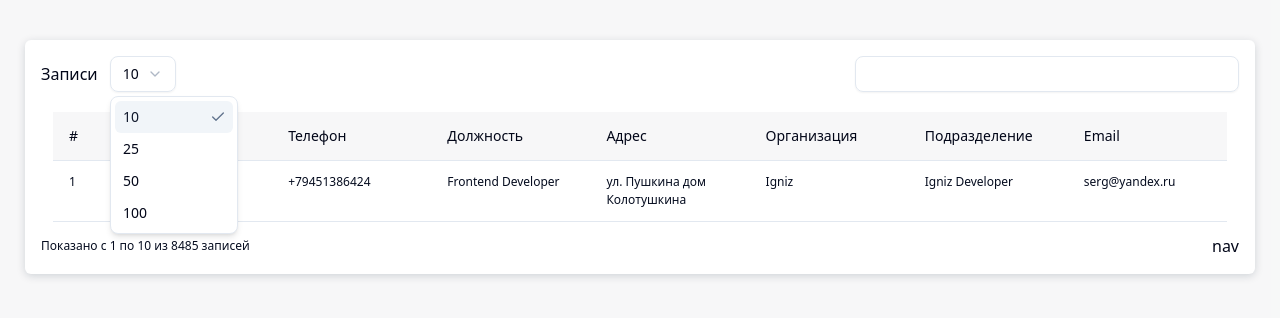
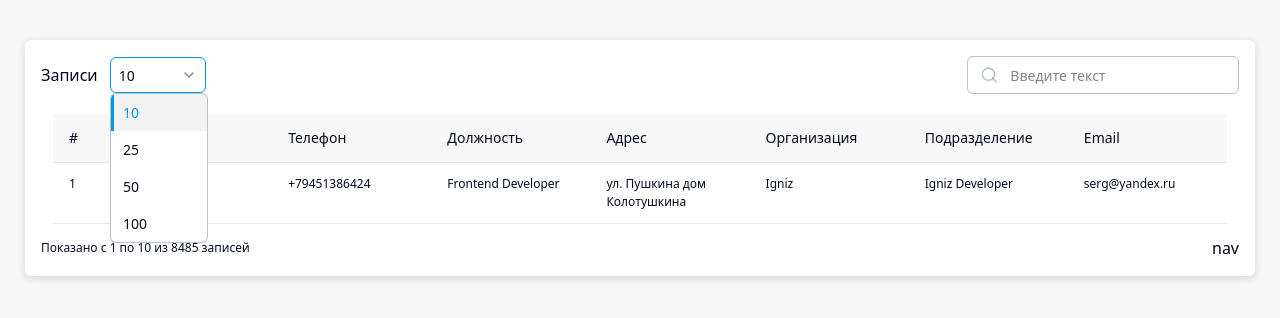
Before and after one commit to SergeyV1S/telephone_directory, a React (Vite) app in the folder apps/client/: page / in a window 1280 px wide. Both pictures are taken after a click on the button "10". Shown: the top 318 px of the page. Built offline with nearby package versions, Linux system fonts and the light colour scheme.

Commit message:
fix select components and styles

```diff
--- a/apps/client/src/App.tsx
+++ b/apps/client/src/App.tsx
@@ -1,6 +1,5 @@
 import { Container } from "@/components/Container";
 import {
-  Input,
   Select,
   SelectContent,
   SelectItem,
@@ -18,6 +17,8 @@ import {
   Typography
 } from "@/components/ui";
 
+import { SearchInput } from "./components/ui/searchInput";
+
 const App = () => (
   <Container>
     <Table>
@@ -25,7 +26,7 @@ const App = () => (
         <div className='flex items-center gap-3'>
           <p>Записи</p>
           <Select defaultValue='10'>
-            <SelectTrigger className='max-w-24'>
+            <SelectTrigger className='w-24'>
               <SelectValue />
             </SelectTrigger>
             <SelectContent>
@@ -36,7 +37,7 @@ const App = () => (
             </SelectContent>
           </Select>
         </div>
-        <Input placeholder='' className='max-w-96' />
+        <SearchInput placeholder='Введите текст' className='max-w-96' />
       </TableCaption>
       <TableContent>
         <TableHeader>
--- a/apps/client/src/assets/index.css
+++ b/apps/client/src/assets/index.css
@@ -43,6 +43,16 @@
   --color-sidebar-accent-foreground: var(--sidebar-accent-foreground);
   --color-sidebar-border: var(--sidebar-border);
   --color-sidebar-ring: var(--sidebar-ring);
+  --color-base-dark-3: var(--base-dark-3);
+  --color-base-dark-8: var(--base-dark-8);
+  --color-base-dark-5: var(--base-dark-5);
+  --color-base-dark: var(--base-dark);
+  --color-bright-blue-light: var(--bright-blue-light);
+  --color-corporate: var(--color-corporate);
+  --color-blue-30: var(--blue-30);
+  --color-blue-50: var(--blue-50);
+  --color-bright-blue: var(--bright-blue);
+  --color-input-border: var(--input-border);
 }
 
 :root {
@@ -87,6 +97,7 @@
   --blue-30: oklch(55.3% 0.156 243.7 / 30%);
   --blue-50: oklch(55.3% 0.156 243.7 / 50%);
   --bright-blue: oklch(65.7% 0.164 242.9);
+  --input-border: oklch(27.5% 0.075 248.5 / 28%);
 }
 
 .dark {
@@ -130,6 +141,7 @@
   --blue-30: oklch(55.3% 0.156 243.7 / 30%);
   --blue-50: oklch(55.3% 0.156 243.7 / 50%);
   --bright-blue: oklch(65.7% 0.164 242.9);
+  --input-border: oklch(27.5% 0.075 248.5 / 28%);
 }
 
 @layer base {
--- a/apps/client/src/components/Container.tsx
+++ b/apps/client/src/components/Container.tsx
@@ -3,7 +3,7 @@ interface IContainerProps {
 }
 
 export const Container = ({ children }: IContainerProps) => (
-  <div className='flex justify-center min-h-screen bg-(--base-dark-3)'>
+  <div className='flex justify-center min-h-screen bg-base-dark-3'>
     <div className='w-[calc(100%-50px)] mt-10'>{children}</div>
   </div>
 );
--- a/apps/client/src/components/ui/index.ts
+++ b/apps/client/src/components/ui/index.ts
@@ -3,3 +3,4 @@ export * from "./select";
 export * from "./table";
 export * from "./button";
 export * from "./typography";
+export * from "./searchInput";
--- a/apps/client/src/components/ui/input.tsx
+++ b/apps/client/src/components/ui/input.tsx
@@ -1,13 +1,16 @@
 import { cn } from "@/lib/utils";
+
+import { typographyVariants } from "./typography";
 
 const Input = ({ className, type, ...props }: React.ComponentProps<"input">) => (
   <input
     type={type}
     data-slot='input'
     className={cn(
-      "file:text-foreground placeholder:text-muted-foreground selection:bg-primary selection:text-primary-foreground dark:bg-input/30 border-input flex h-9 w-full min-w-0 rounded-md border bg-transparent px-3 py-1 text-base shadow-xs transition-[color,box-shadow] outline-none file:inline-flex file:h-7 file:border-0 file:bg-transparent file:text-sm file:font-medium disabled:pointer-events-none disabled:cursor-not-allowed disabled:opacity-50 md:text-sm",
-      "focus-visible:border-ring focus-visible:ring-ring/50 focus-visible:ring-[3px]",
+      "dark:bg-input/30 border-input-border flex h-9 w-full min-w-0 rounded-sm border bg-transparent px-3 py-1 shadow-xs transition-[color,box-shadow] outline-none file:inline-flex file:h-7 file:border-0 file:bg-transparent disabled:pointer-events-none disabled:cursor-not-allowed disabled:opacity-50",
+      "focus-visible:border-bright-blue focus-visible:ring-bright-blue-light focus-visible:ring-2",
       "aria-invalid:ring-destructive/20 dark:aria-invalid:ring-destructive/40 aria-invalid:border-destructive",
+      typographyVariants({ variant: "s" }),
       className
     )}
     {...props}
--- /dev/null
+++ b/apps/client/src/components/ui/searchInput.tsx
@@ -0,0 +1,31 @@
+import { useRef } from "react";
+
+import { SearchIcon } from "lucide-react";
+
+import { cn } from "@/lib";
+
+import { Input } from "./input";
+
+export const SearchInput = ({ className, ...props }: React.ComponentProps<"input">) => {
+  const searchInputRef = useRef<HTMLInputElement>(null);
+
+  return (
+    <div
+      className={cn(
+        "group flex items-center border border-input-border rounded-sm px-3 cursor-text",
+        "focus-within:border-bright-blue focus-within:ring-bright-blue-light focus-within:ring-2 transition-all duration-200",
+        className
+      )}
+    >
+      <SearchIcon
+        className='size-5 text-input-border group-focus-within:text-bright-blue'
+        onClick={() => searchInputRef.current?.focus()}
+      />
+      <Input
+        ref={searchInputRef}
+        className='border-0 focus-visible:border-0 focus-visible:ring-0 py-0'
+        {...props}
+      />
+    </div>
+  );
+};
--- a/apps/client/src/components/ui/select.tsx
+++ b/apps/client/src/components/ui/select.tsx
@@ -1,7 +1,9 @@
 import * as SelectPrimitive from "@radix-ui/react-select";
-import { CheckIcon, ChevronDownIcon, ChevronUpIcon } from "lucide-react";
+import { ChevronDownIcon, ChevronUpIcon } from "lucide-react";
 
 import { cn } from "@/lib/utils";
+
+import { typographyVariants } from "./typography";
 
 const Select = ({ ...props }: React.ComponentProps<typeof SelectPrimitive.Root>) => (
   <SelectPrimitive.Root data-slot='select' {...props} />
@@ -27,7 +29,8 @@ const SelectTrigger = ({
     data-slot='select-trigger'
     data-size={size}
     className={cn(
-      "border-input data-[placeholder]:text-muted-foreground [&_svg:not([class*='text-'])]:text-muted-foreground focus-visible:border-ring focus-visible:ring-ring/50 aria-invalid:ring-destructive/20 dark:aria-invalid:ring-destructive/40 aria-invalid:border-destructive dark:bg-input/30 dark:hover:bg-input/50 flex w-fit items-center justify-between gap-2 rounded-md border bg-transparent px-3 py-2 text-sm whitespace-nowrap shadow-xs transition-[color,box-shadow] outline-none focus-visible:ring-[3px] disabled:cursor-not-allowed disabled:opacity-50 data-[size=default]:h-9 data-[size=sm]:h-8 *:data-[slot=select-value]:line-clamp-1 *:data-[slot=select-value]:flex *:data-[slot=select-value]:items-center *:data-[slot=select-value]:gap-2 [&_svg]:pointer-events-none [&_svg]:shrink-0 [&_svg:not([class*='size-'])]:size-4",
+      "relative border-input-border data-[state=open]:border-bright-blue aria-invalid:ring-destructive/20 dark:aria-invalid:ring-destructive/40 aria-invalid:border-destructive dark:bg-input/30 dark:hover:bg-input/50 flex w-full items-center justify-between gap-2 rounded-sm border bg-transparent px-2 whitespace-nowrap shadow-xs transition-[color,box-shadow,border] outline-none disabled:cursor-not-allowed disabled:opacity-50 data-[size=default]:h-9 data-[size=sm]:h-8 *:data-[slot=select-value]:line-clamp-1 *:data-[slot=select-value]:flex *:data-[slot=select-value]:items-center *:data-[slot=select-value]:gap-2 [&_svg]:pointer-events-none [&_svg]:shrink-0 [&_svg:not([class*='size-'])]:size-4",
+      typographyVariants({ variant: "s" }),
       className
     )}
     {...props}
@@ -49,9 +52,8 @@ const SelectContent = ({
     <SelectPrimitive.Content
       data-slot='select-content'
       className={cn(
-        "bg-popover text-popover-foreground data-[state=open]:animate-in data-[state=closed]:animate-out data-[state=closed]:fade-out-0 data-[state=open]:fade-in-0 data-[state=closed]:zoom-out-95 data-[state=open]:zoom-in-95 data-[side=bottom]:slide-in-from-top-2 data-[side=left]:slide-in-from-right-2 data-[side=right]:slide-in-from-left-2 data-[side=top]:slide-in-from-bottom-2 relative z-50 max-h-(--radix-select-content-available-height) min-w-[8rem] origin-(--radix-select-content-transform-origin) overflow-x-hidden overflow-y-auto rounded-md border shadow-md",
-        position === "popper" &&
-          "data-[side=bottom]:translate-y-1 data-[side=left]:-translate-x-1 data-[side=right]:translate-x-1 data-[side=top]:-translate-y-1",
+        "relative bg-popover border border-input-border data-[state=open]:animate-in data-[state=closed]:animate-out data-[state=closed]:fade-out-0 data-[state=open]:fade-in-0 data-[state=closed]:zoom-out-95 data-[state=open]:zoom-in-95 data-[side=bottom]:slide-in-from-top-2 data-[side=left]:slide-in-from-right-2 data-[side=right]:slide-in-from-left-2 data-[side=top]:slide-in-from-bottom-2 z-50 max-h-(--radix-select-content-available-height) origin-(--radix-select-content-transform-origin) overflow-x-hidden overflow-y-auto rounded-sm",
+        typographyVariants({ variant: "s" }),
         className
       )}
       position={position}
@@ -60,7 +62,6 @@ const SelectContent = ({
       <SelectScrollUpButton />
       <SelectPrimitive.Viewport
         className={cn(
-          "p-1",
           position === "popper" &&
             "h-[var(--radix-select-trigger-height)] w-full min-w-[var(--radix-select-trigger-width)] scroll-my-1"
         )}
@@ -78,7 +79,7 @@ const SelectLabel = ({
 }: React.ComponentProps<typeof SelectPrimitive.Label>) => (
   <SelectPrimitive.Label
     data-slot='select-label'
-    className={cn("text-muted-foreground px-2 py-1.5 text-xs", className)}
+    className={cn("px-2 py-1.5", className)}
     {...props}
   />
 );
@@ -91,14 +92,14 @@ const SelectItem = ({
   <SelectPrimitive.Item
     data-slot='select-item'
     className={cn(
-      "focus:bg-accent focus:text-accent-foreground [&_svg:not([class*='text-'])]:text-muted-foreground relative flex w-full cursor-default items-center gap-2 rounded-sm py-1.5 pr-8 pl-2 text-sm outline-hidden select-none data-[disabled]:pointer-events-none data-[disabled]:opacity-50 [&_svg]:pointer-events-none [&_svg]:shrink-0 [&_svg:not([class*='size-'])]:size-4 *:[span]:last:flex *:[span]:last:items-center *:[span]:last:gap-2",
+      "focus:bg-base-dark-5 flex w-full cursor-pointer items-center gap-2 py-2 pl-3 outline-hidden select-none data-[disabled]:pointer-events-none data-[disabled]:opacity-50 [&_svg]:pointer-events-none [&_svg]:shrink-0 [&_svg:not([class*='size-'])]:size-4 *:[span]:last:flex *:[span]:last:items-center *:[span]:last:gap-2 data-[state=checked]:text-bright-blue",
       className
     )}
     {...props}
   >
-    <span className='absolute right-2 flex size-3.5 items-center justify-center'>
+    <span className='absolute -left-1.5 flex size-3.5 items-center justify-center'>
       <SelectPrimitive.ItemIndicator>
-        <CheckIcon className='size-4' />
+        <div className='w-1 h-9 bg-bright-blue' />
       </SelectPrimitive.ItemIndicator>
     </span>
     <SelectPrimitive.ItemText>{children}</SelectPrimitive.ItemText>
--- a/apps/client/src/components/ui/table.tsx
+++ b/apps/client/src/components/ui/table.tsx
@@ -65,7 +65,7 @@ const TableHead = ({
       data-slot='table-head'
       {...(!asChild && { tag: "h2", variant: "s_medium" })}
       className={cn(
-        "text-foreground bg-(--base-dark-3) border-b flex items-center h-10 px-4 py-6 font-medium [&:has([role=checkbox])]:pr-0 [&>[role=checkbox]]:translate-y-[2px]",
+        "bg-base-dark-3 border-b flex items-center h-10 px-4 py-6 [&:has([role=checkbox])]:pr-0 [&>[role=checkbox]]:translate-y-[2px]",
         className
       )}
       {...props}
--- a/apps/client/src/components/ui/typography.tsx
+++ b/apps/client/src/components/ui/typography.tsx
@@ -11,20 +11,24 @@ export interface ITypographyProps
   tag?: TTypographyTag;
 }
 
-const typographyVariants = cva("align-middle tracking-normal text-(--base-dark)", {
+const typographyVariants = cva(
+  "align-middle tracking-normal text-base-dark selection:text-corporate selection:bg-base-dark-8",
+  {
     variants: {
       variant: {
         xl_medium: "font-medium text-xl leading-[130%]",
         L_medium: "font-medium text-lg leading-[130%]",
         m_medium: "font-medium text-base leading-[130%]",
         s_medium: "font-medium text-sm leading-[130%]",
-      xs: "font-normal text-xs leading-[150%]"
+        xs: "font-normal text-xs leading-[150%]",
+        s: "font-normal text-sm leading-[150%]"
       }
     },
     defaultVariants: {
       variant: "xs"
     }
-});
+  }
+);
 
 const Typography = ({ className, variant, tag = "p", ...props }: ITypographyProps) => {
   const Comp = tag;
```
Lines whose indentation alone changed are shown as unchanged.
